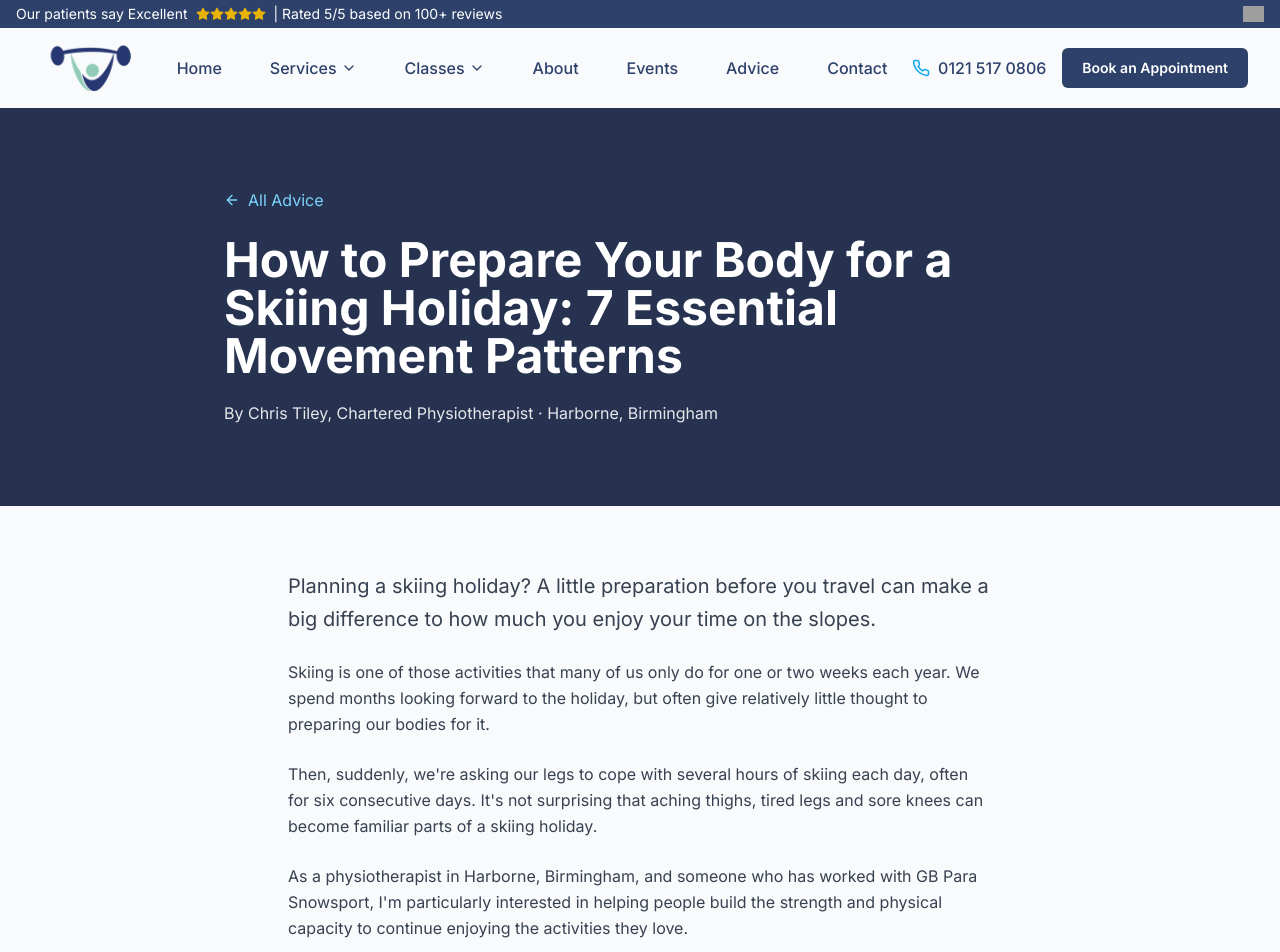
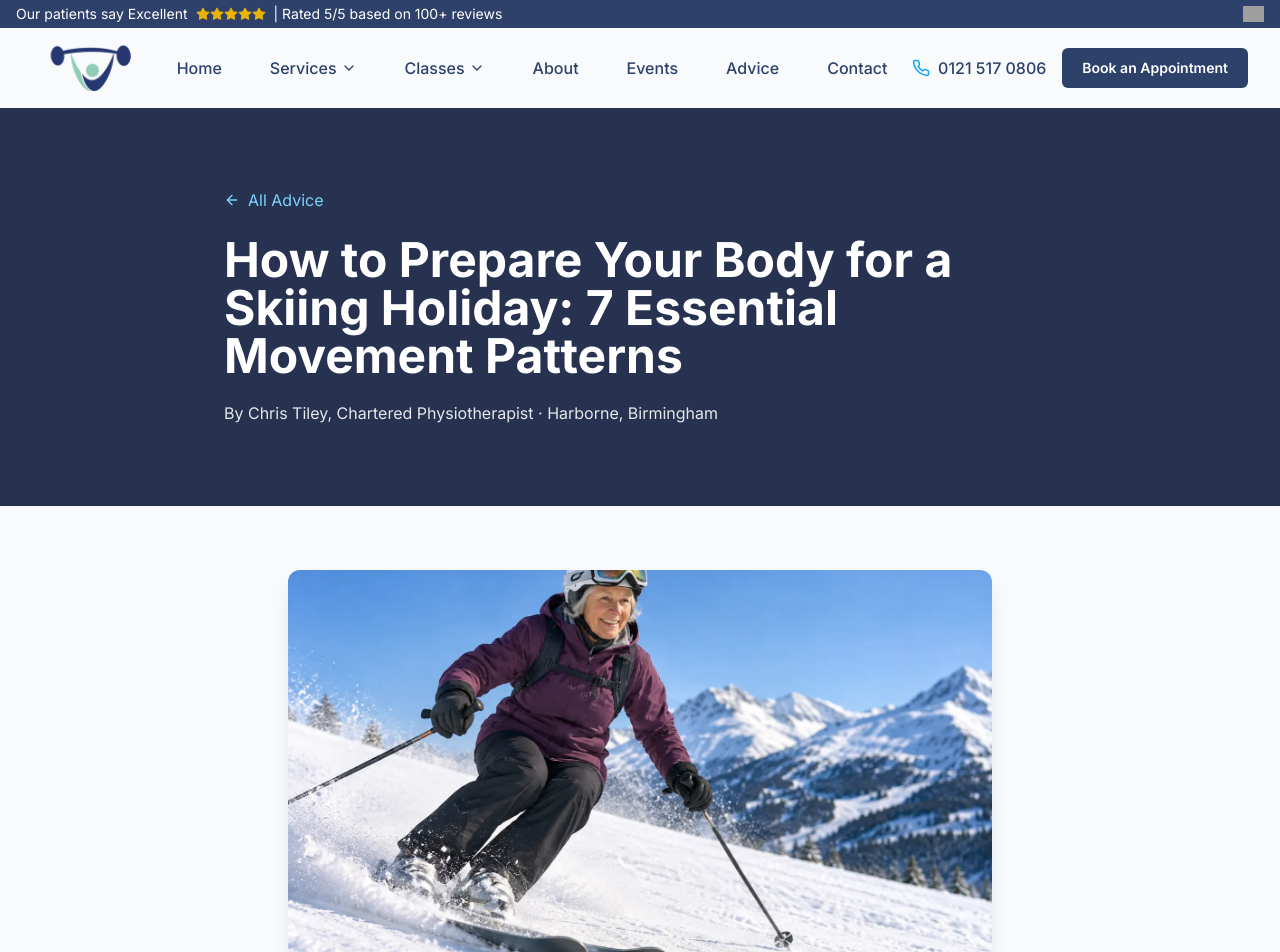
Before and after one commit to CTPhysio/CTPhysio, a React (Vite) app: page /advice/ski-fitness-exercises in a window 1280 px wide. Shown: the top 952 px of the page. Built offline with nearby package versions, Linux system fonts and the light colour scheme; grey boxes are pictures that could not be loaded.

Commit message:
Place three approved photographs in skiing article

```diff
--- a/src/components/SkiFitnessArticle.tsx
+++ b/src/components/SkiFitnessArticle.tsx
@@ -28,6 +28,7 @@ const SkiFitnessArticle: React.FC = () => {
       <article className="py-12 md:py-16">
         <div className="container mx-auto px-4 sm:px-6 lg:px-8 max-w-3xl">
           <script type="application/ld+json" dangerouslySetInnerHTML={{ __html: JSON.stringify(structuredData) }} />
+          <img src="/assets/images/ski-fitness-older-skier.webp" alt="Older woman skiing confidently on a snowy alpine slope" className="w-full rounded-xl shadow-lg object-cover aspect-[16/9] mb-10" />
           <p className="text-xl text-gray-700 leading-relaxed mb-6">Planning a skiing holiday? A little preparation before you travel can make a big difference to how much you enjoy your time on the slopes.</p>
           <p className="text-gray-700 leading-relaxed mb-6">Skiing is one of those activities that many of us only do for one or two weeks each year. We spend months looking forward to the holiday, but often give relatively little thought to preparing our bodies for it.</p>
           <p className="text-gray-700 leading-relaxed mb-6">Then, suddenly, we're asking our legs to cope with several hours of skiing each day, often for six consecutive days. It's not surprising that aching thighs, tired legs and sore knees can become familiar parts of a skiing holiday.</p>
```
